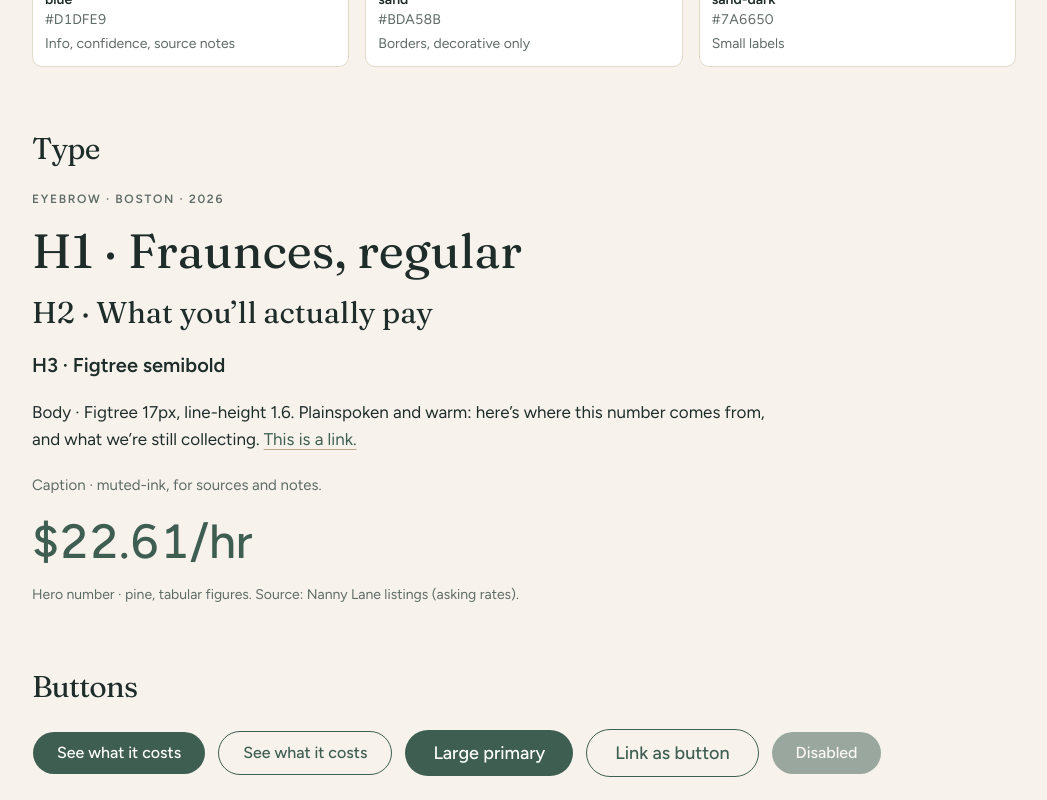
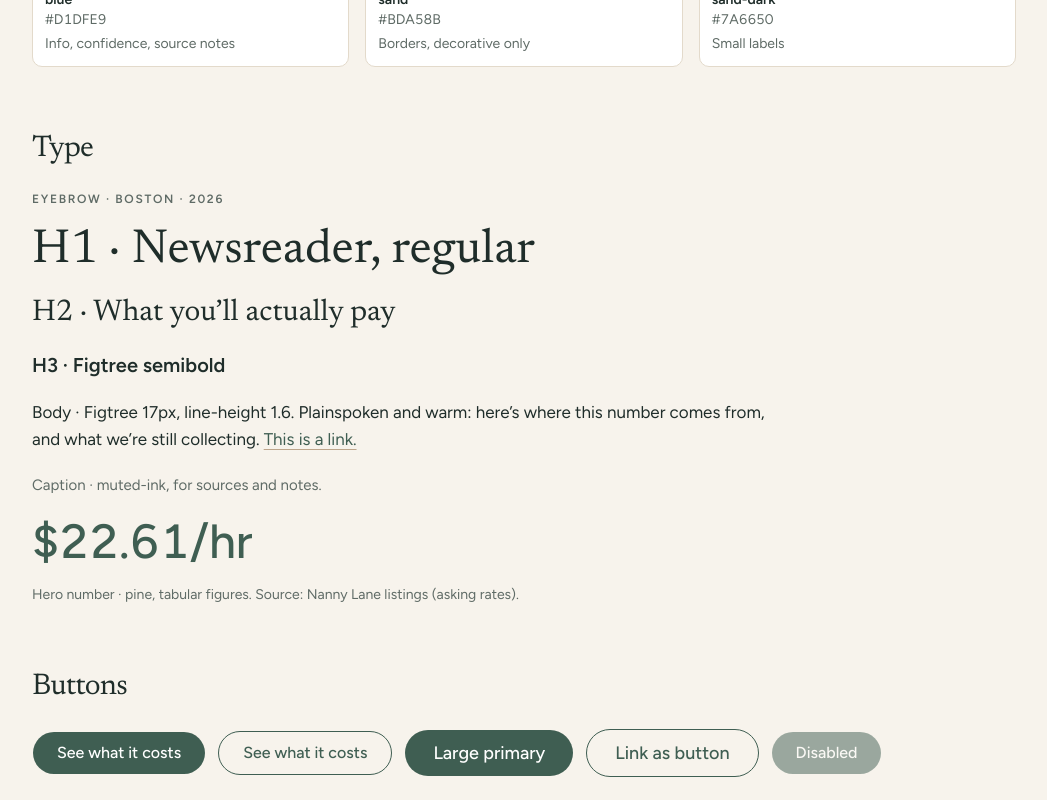
Before and after one commit to jgoulart13/nanny-v1, a Next.js app: page /styleguide in a window 1280 px wide. Shown: the part 860-1660 px from the top of the page, without its empty margins (116-1163 px from the left). Built offline with nearby package versions, Linux system fonts and the light colour scheme; no server answers.

Commit message:
Step 02c-A: headings in Newsreader (replaces Fraunces)
Co-Authored-By: Claude Opus 5.5 <noreply@anthropic.com>

```diff
--- a/app/globals.css
+++ b/app/globals.css
@@ -42,7 +42,7 @@
 
   /* Fonts (loaded in app/layout.tsx) */
   --font-sans: var(--font-figtree);
-  --font-heading: var(--font-fraunces);
+  --font-heading: var(--font-newsreader);
 
   /* Radius: ~0.625rem on cards; buttons are pills (rounded-full) */
   --radius-sm: calc(var(--radius) * 0.6);
--- a/app/layout.tsx
+++ b/app/layout.tsx
@@ -1,5 +1,5 @@
 import type { Metadata } from "next";
-import { Figtree, Fraunces } from "next/font/google";
+import { Figtree, Newsreader } from "next/font/google";
 import "./globals.css";
 import { cn } from "@/lib/utils";
 import { config, siteUrl } from "@/lib/config";
@@ -7,7 +7,13 @@ import { SiteHeader } from "@/components/site-header";
 import { SiteFooter } from "@/components/site-footer";
 
 // design.md: soft serif for H1/H2, clean light sans for body and UI.
-const fraunces = Fraunces({ subsets: ["latin"], variable: "--font-fraunces" });
+// Headings: Newsreader, regular weight (design.md "Typography", 2026-11-17).
+const newsreader = Newsreader({
+  subsets: ["latin"],
+  weight: ["400"],
+  style: ["normal", "italic"],
+  variable: "--font-newsreader",
+});
 const figtree = Figtree({ subsets: ["latin"], variable: "--font-figtree" });
 
 export const metadata: Metadata = {
@@ -24,7 +30,7 @@ export default function RootLayout({ children }: LayoutProps<"/">) {
   return (
     <html
       lang="en"
-      className={cn("h-full antialiased", fraunces.variable, figtree.variable)}
+      className={cn("h-full antialiased", newsreader.variable, figtree.variable)}
     >
       <body className="flex min-h-full flex-col">
         <SiteHeader />
--- a/app/styleguide/page.tsx
+++ b/app/styleguide/page.tsx
@@ -84,7 +84,7 @@ export default function StyleguidePage() {
       <Section title="Type">
         <div className="space-y-5">
           <p className="eyebrow">Eyebrow · Boston · 2026</p>
-          <p className="font-heading text-5xl text-ink">H1 · Fraunces, regular</p>
+          <p className="font-heading text-5xl text-ink">H1 · Newsreader, regular</p>
           <p className="font-heading text-3xl text-ink">H2 · What you’ll actually pay</p>
           <h3 className="text-xl">H3 · Figtree semibold</h3>
           <p className="prose-width">
```
